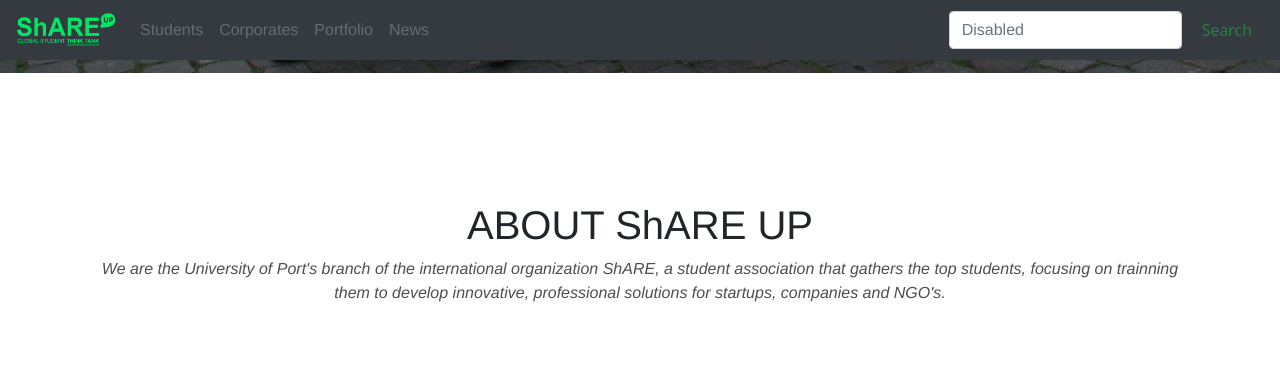
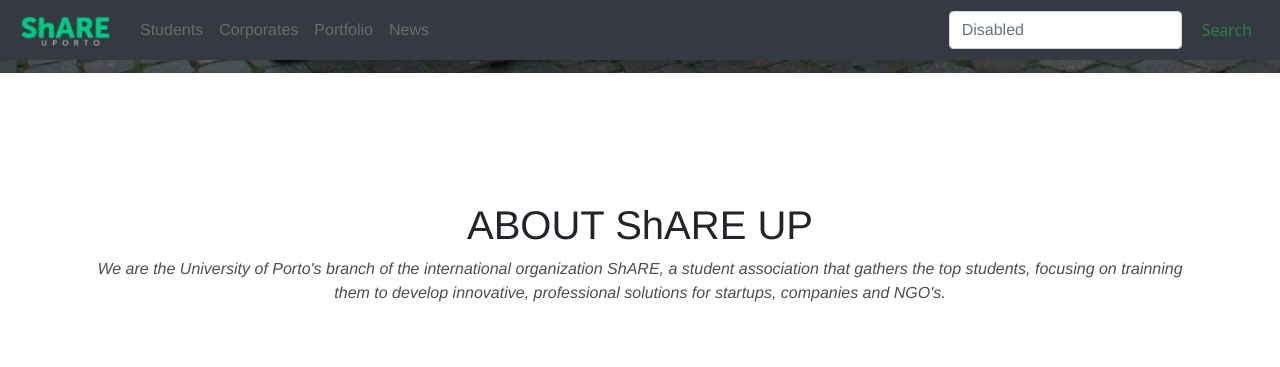
Before and after one commit to share-up/share-up.github.io, a Jekyll site: the page built from index.md, in a window 1280 px wide and 900 px high, scrolled down 943 px. Shown: the top 367 px of the window. Built offline with Jekyll 4.4.1, drawn with Linux system fonts in a browser that asks for light colours; nearby versions of some CDN libraries.

```diff
--- a/_includes/about.html
+++ b/_includes/about.html
@@ -3,7 +3,8 @@
         <div class="row mb-5">
             <div class=" col mx-auto text-center my-auto ">
                 <h1 class="section-heading ">ABOUT ShARE UP</h1>
-                <p class="text-faded about">We are the University of Port's branch of the international organization ShARE, a student association that gathers the top students, focusing on trainning them to develop innovative, professional solutions for startups, companies and NGO's.
+                <p class="text-faded about">We are the University of Porto's branch of the international organization ShARE, a student association that gathers the top students, focusing on trainning them to develop innovative, professional solutions for startups, companies and
+                    NGO's.
                 </p>
             </div>
         </div>
```
Also changed, not shown: img/share-up_logo.png, img/share-up_logo_v2.png (added), 6 other files.
